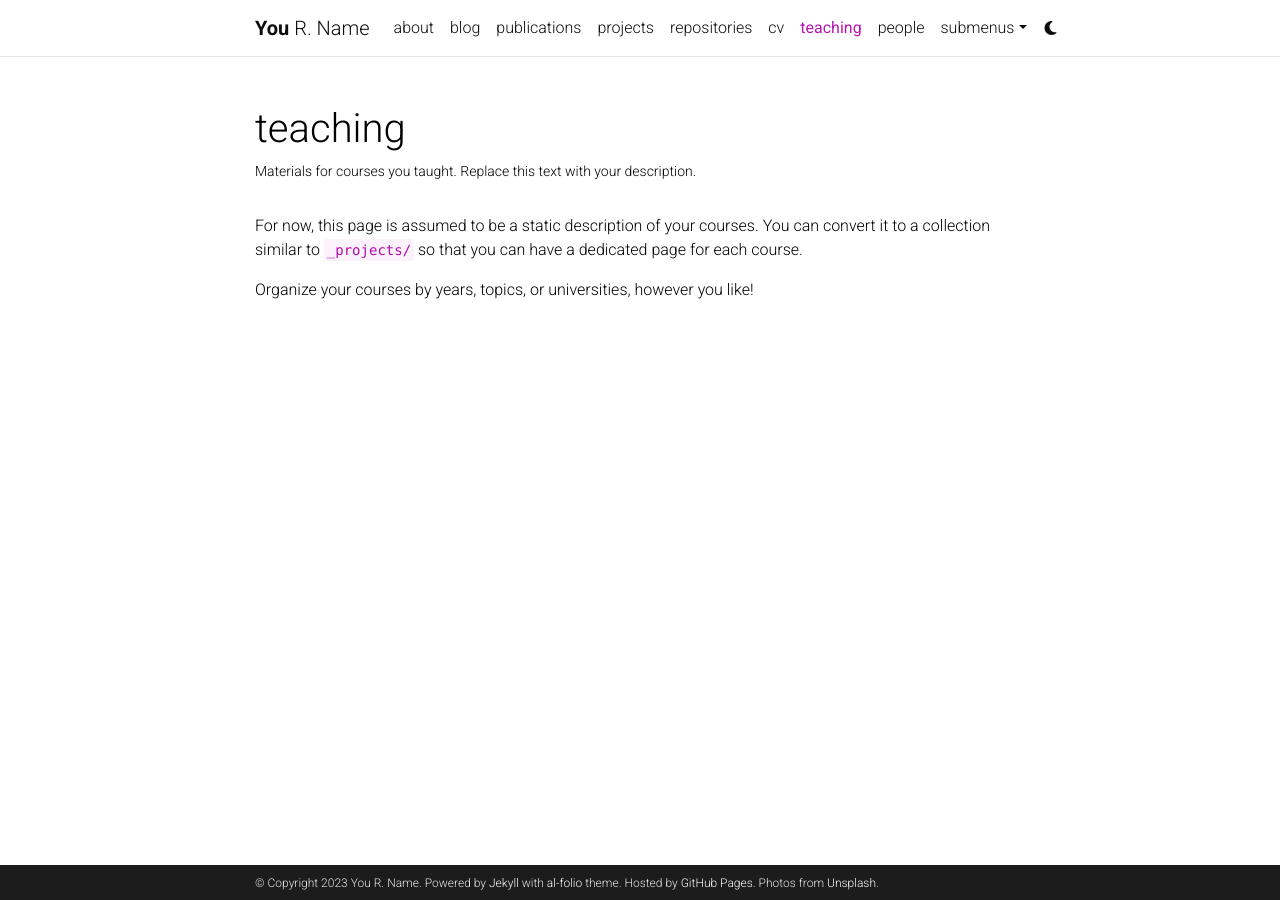
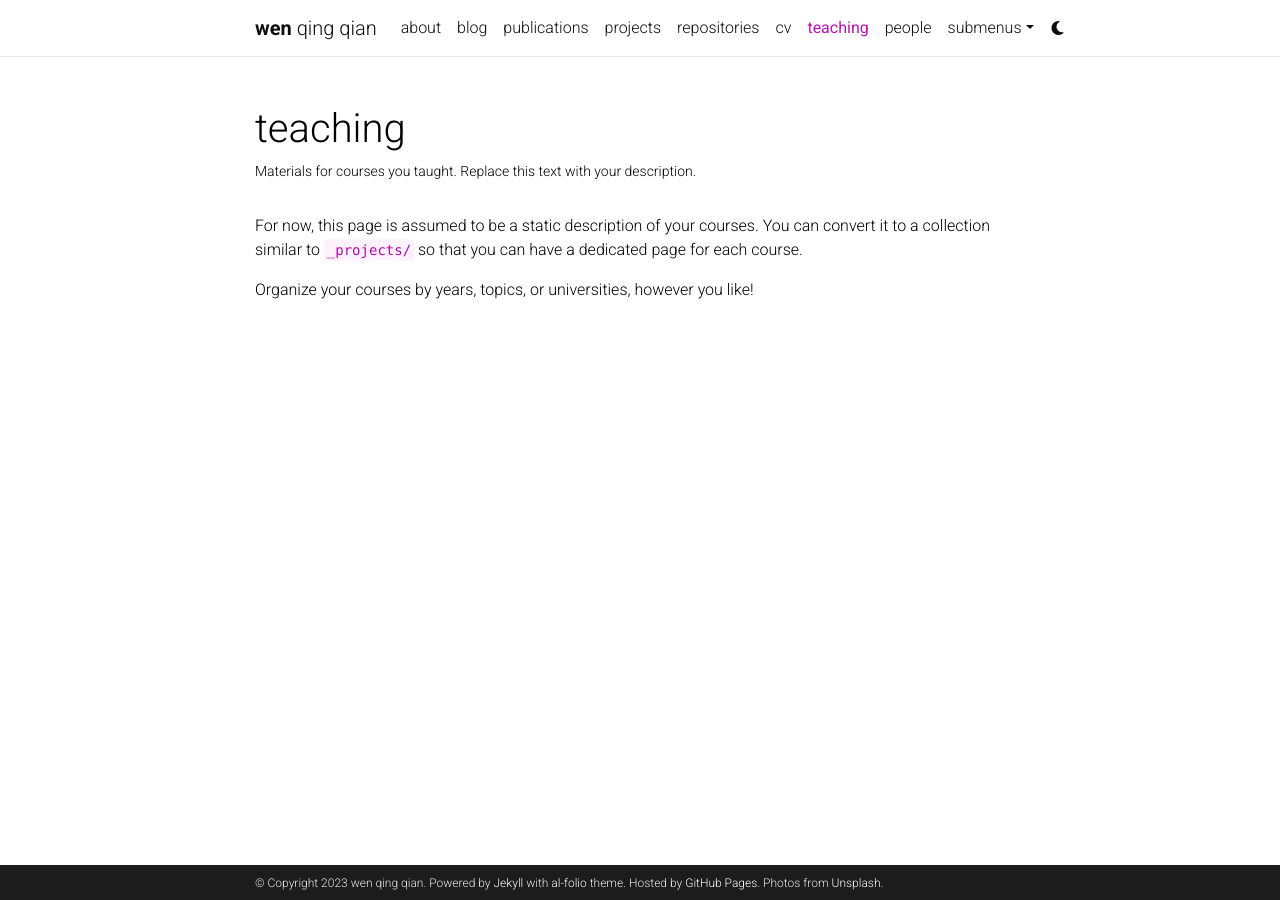
Before and after one commit to wenqingqian/wenqingqian.github.io, a Jekyll site: the page built from _pages/teaching.md, in a window 1280 px wide. Built offline with Jekyll 4.4.1, drawn with Linux system fonts in a browser that asks for light colours; comment, search, counter and statistics services are not loaded; a style sheet for code colours, icons or effects is not loaded.

Commit message:
Update _config.yml

```diff
--- a/_config.yml
+++ b/_config.yml
@@ -3,10 +3,10 @@
 # -----------------------------------------------------------------------------
 
 title: blank # the website title (if blank, full name will be used instead)
-first_name: You
-middle_name: R.
-last_name: Name
-email: you@example.com
+first_name: wen
+middle_name: qing
+last_name: qian
+email: wenqq3@outlook.com
 description: > # the ">" symbol means to ignore newlines until "footer_text:"
   A simple, whitespace theme for academics. Based on [*folio](https://github.com/bogoli/-folio) design.
 footer_text: >
@@ -18,8 +18,8 @@
 lang: en # the language of your site (for example: en, fr, cn, ru, etc.)
 icon: ⚛️  # the emoji used as the favicon (alternatively, provide image name in /assets/img/)
 
-url: https://alshedivat.github.io # the base hostname & protocol for your site
-baseurl: /al-folio # the subpath of your site, e.g. /blog/
+url: https://wenqingqian.github.io # the base hostname & protocol for your site
+baseurl: / # the subpath of your site, e.g. /blog/
 last_updated: false # set to true if you want to display last updated in the footer
 impressum_path:  # set to path to include impressum link in the footer, use the same path as permalink in a page, helps to conform with EU GDPR
 
@@ -67,7 +67,7 @@
 # Social integration
 # -----------------------------------------------------------------------------
 
-github_username: # your GitHub user name
+github_username: wenqingqian # your GitHub user name
 gitlab_username: # your GitLab user name
 twitter_username: # your Twitter handle
 mastodon_username: # your mastodon instance+username in the format instance.tld/@username
@@ -104,7 +104,7 @@
 wechat_qr: # filename of your wechat qr-code saved as an image (e.g., wechat-qr.png if saved to assets/img/wechat-qr.png)
 
 contact_note: >
-  You can even add a little note about which of these is the best way to reach you.
+  # You can even add a little note about which of these is the best way to reach you.
 
 # -----------------------------------------------------------------------------
 # Analytics and search engine verification
```
